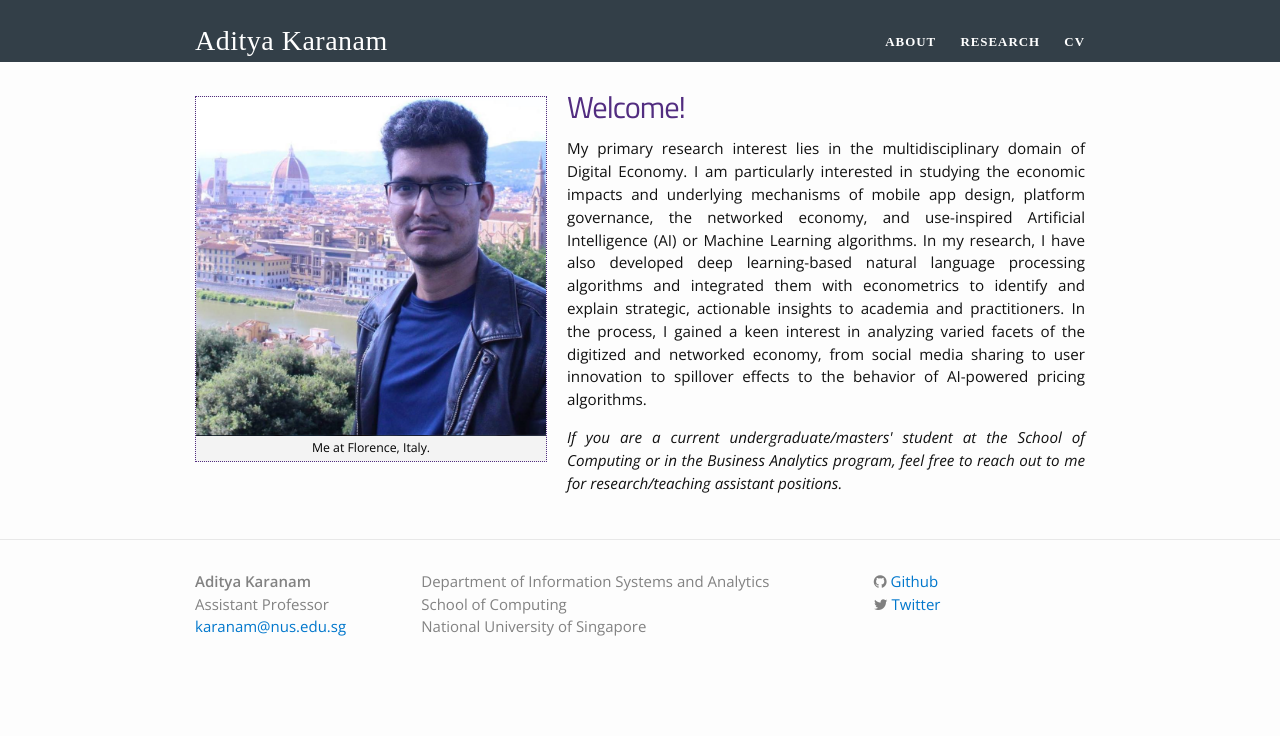
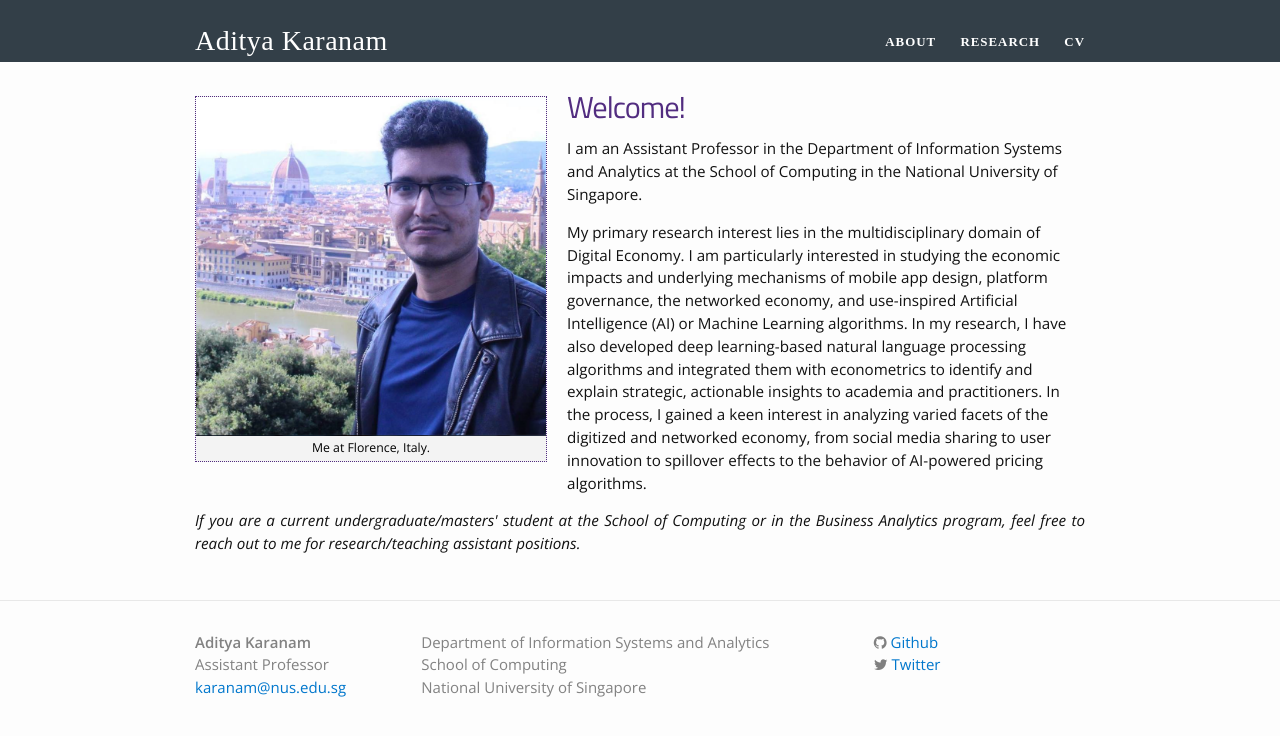
Before and after one commit to askaranam/askaranam.github.io, a Jekyll site: the page built from index.html, in a window 1280 px wide. Shown: the top 736 px of the page. Built offline with Jekyll 4.4.1, drawn with Linux system fonts in a browser that asks for light colours; nearby versions of some CDN libraries; some web fonts are replaced.

Commit message:
Update index.html

```diff
--- a/index.html
+++ b/index.html
@@ -2,6 +2,17 @@
 layout: default
 ---
 
+<style>
+  .responsive-text {
+    text-align: center; /* Default alignment */
+  }
+
+  @media (min-width: 600px) {
+    .responsive-text {
+      text-align: left; /* Align left on larger screens */
+    }
+  }
+</style>
 
 
 <div class="home">
@@ -11,9 +22,9 @@
 
 <h1>Welcome!</h1>
 
-<p style="text-align: justify;> I am an Assistant Professor in the Department of Information Systems and Analytics at the School of Computing in the National University of Singapore. </p>
+<p class="responsive-text"> I am an Assistant Professor in the Department of Information Systems and Analytics at the School of Computing in the National University of Singapore. </p>
 
-	<p style="text-align: justify;> My primary research interest lies in the multidisciplinary domain of Digital Economy.
+	<p class="responsive-text"> My primary research interest lies in the multidisciplinary domain of Digital Economy.
 	I am particularly interested in studying the economic impacts and underlying mechanisms of mobile app design, platform governance, the networked economy, and use-inspired Artificial Intelligence (AI) or Machine Learning algorithms.
 	In my research, I have also developed deep learning-based natural language processing algorithms and integrated them with econometrics to identify and explain strategic, actionable insights to academia and practitioners.
 	In the process, I gained a keen interest in analyzing varied facets of the digitized and networked economy, from social media sharing to user innovation to spillover effects to the behavior of AI-powered pricing algorithms.
```
